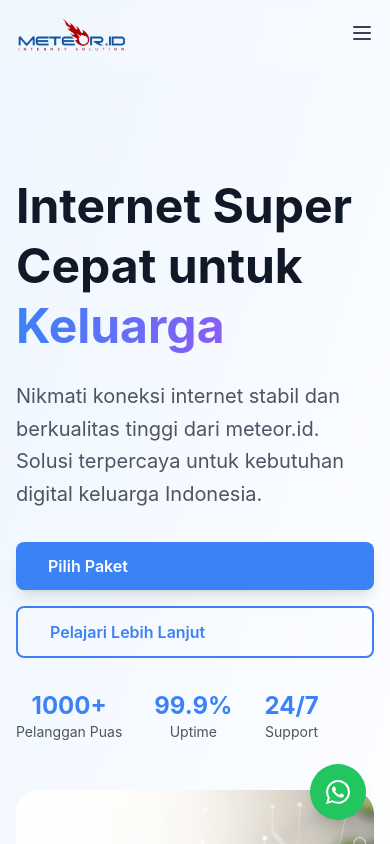
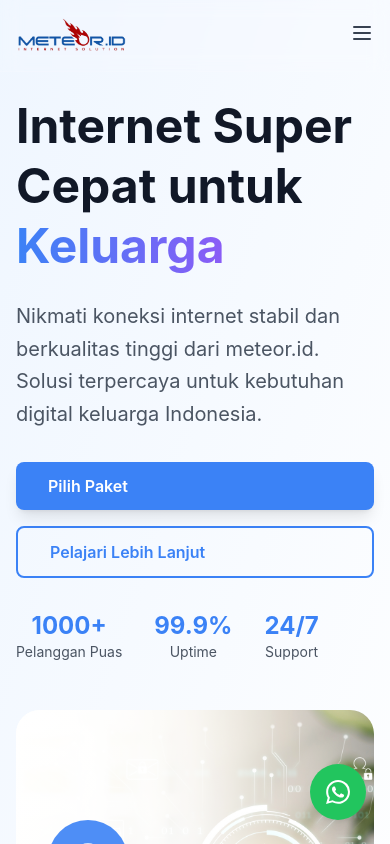
Before and after one commit to cecepns/meteor-id, a React (Vite) app: page / in a window 390 px wide. Shown: the top 844 px of the page. Built offline with nearby package versions, Linux system fonts and the light colour scheme.

Commit message:
fix: padding

```diff
--- a/src/components/Hero.jsx
+++ b/src/components/Hero.jsx
@@ -1,7 +1,7 @@
 import HeroImage from "../assets/banner1.jpg";
 const Hero = () => {
   return (
-    <section id="home" className="bg-gradient-to-br from-primary-50 to-accent-50 pt-44 section-padding rounded-b-3xl">
+    <section id="home" className="bg-gradient-to-br from-primary-50 to-accent-50 pt-24 md:pt-44 section-padding rounded-b-3xl">
       <div className="max-w-7xl mx-auto">
         <div className="grid md:grid-cols-2 gap-12 items-center">
           <div data-aos="fade-up">
```
